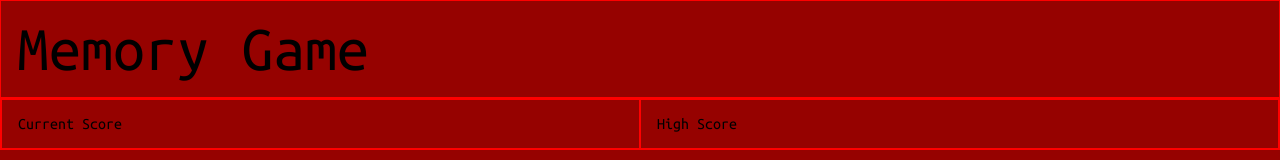
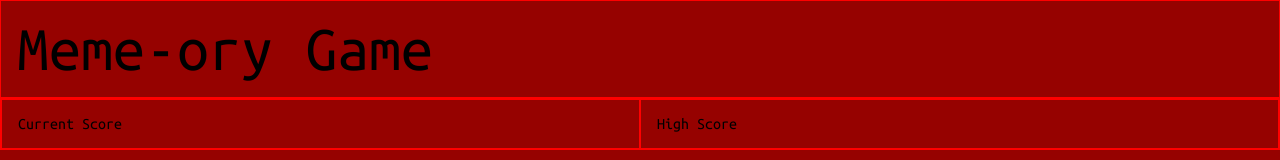
Before and after one commit to abstractdev/Meme-ory-Game, a React (Create React App) app in the folder memorycard/: page / in a window 1280 px wide. Shown: the top 160 px of the page. Built offline with nearby package versions, Linux system fonts and the light colour scheme.

Commit message:
changed header text

```diff
--- a/memorycard/src/Components/Header.js
+++ b/memorycard/src/Components/Header.js
@@ -3,7 +3,7 @@ import '../Styles/Header.css'
 
 function Header() {
   return (
-    <div className='header'>Memory Game</div>
+    <div className='header'>Meme-ory Game</div>
   )
 }
 
```
